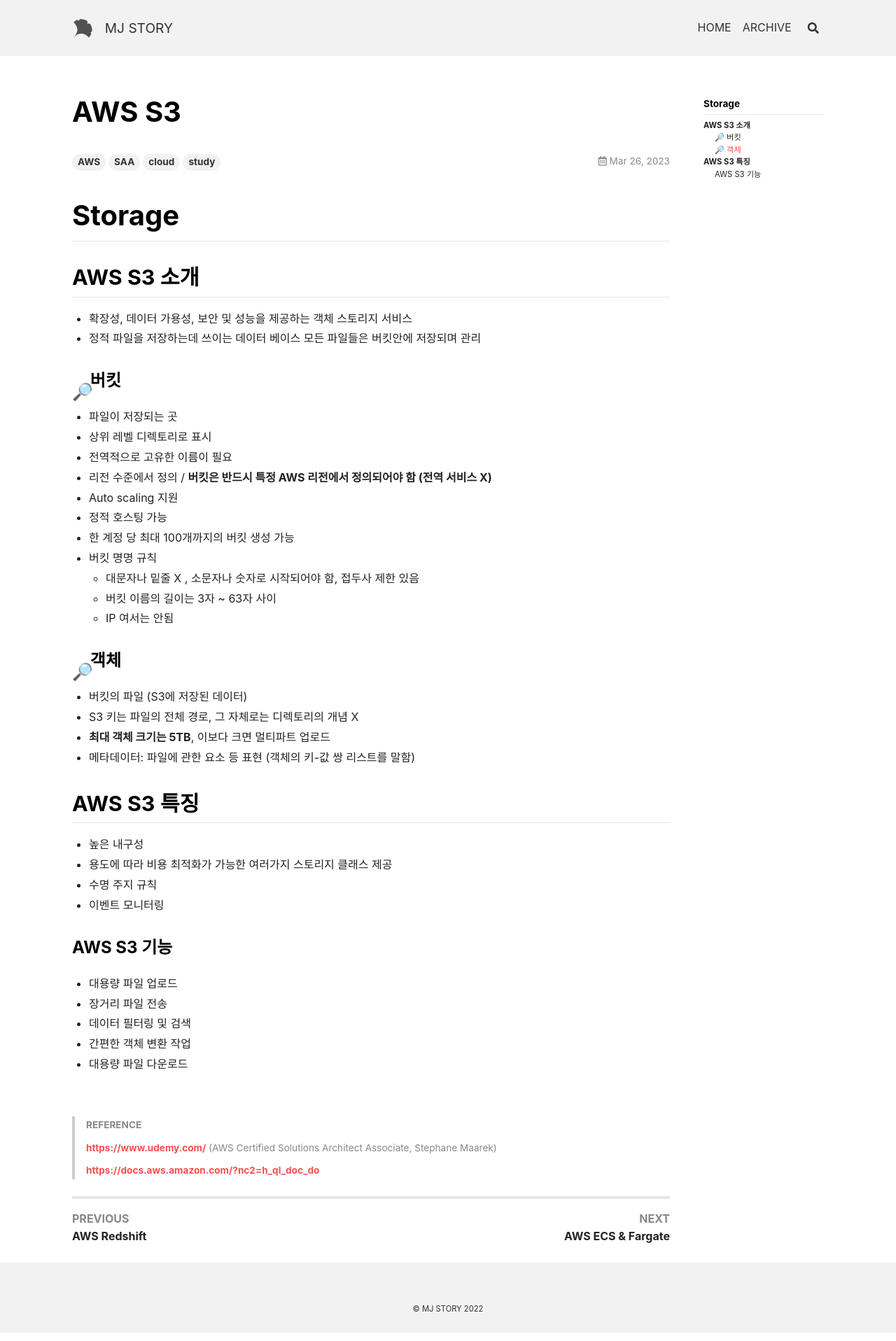
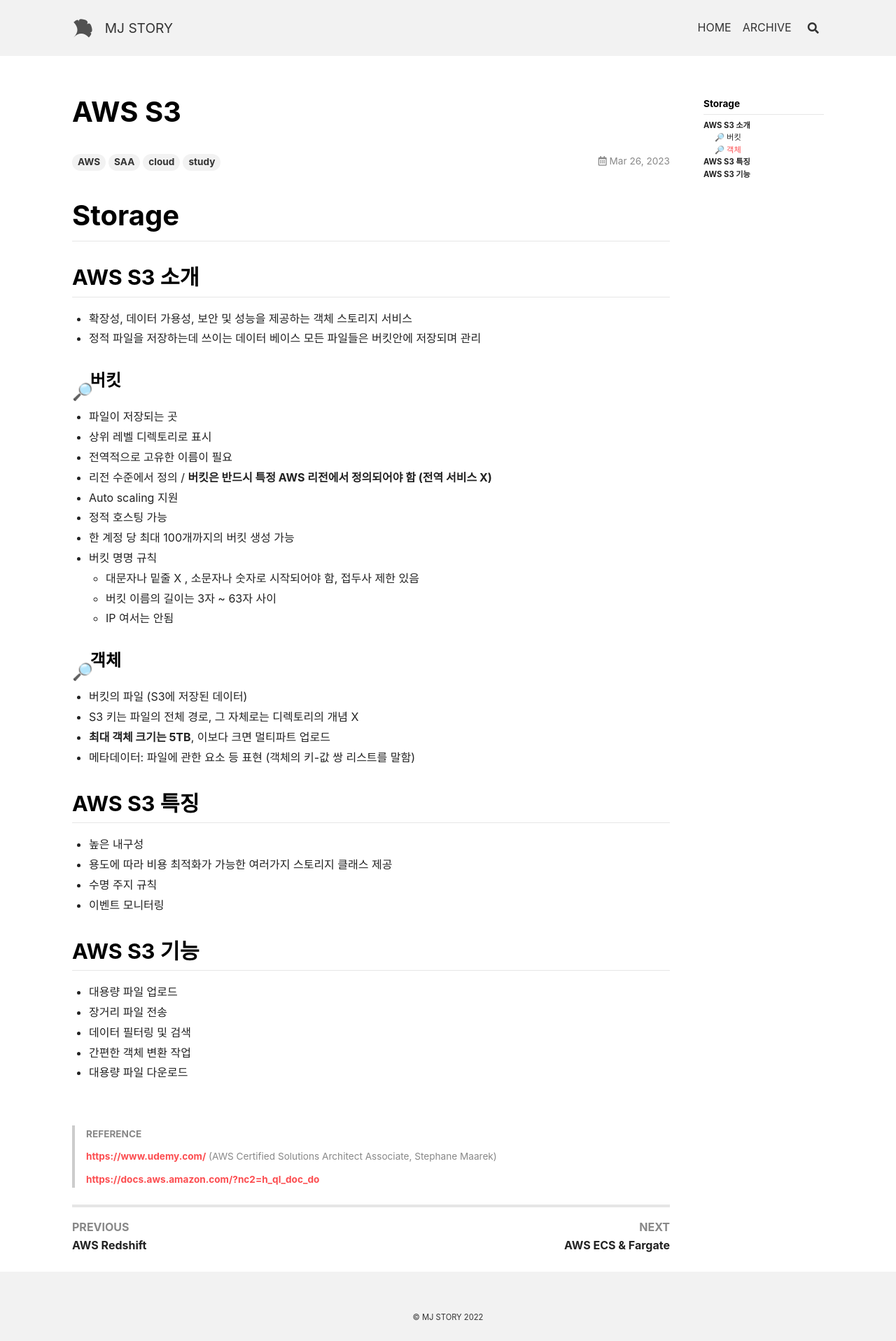
Before and after one commit to cloudnine-mj/cloudnine-mj.github.io, a Jekyll site: the page built from _posts/2023-03-26-AWS-S3.md, in a window 1280 px wide. Shown: the whole page at 70% size. Built offline with Jekyll 4.4.1, drawn with Linux system fonts in a browser that asks for light colours; nearby versions of some CDN libraries; emoji names are drawn with the system emoji font.

Commit message:
230328 53 포스트 수정2

```diff
--- a/_posts/2023-03-26-AWS-S3.md
+++ b/_posts/2023-03-26-AWS-S3.md
@@ -48,7 +48,7 @@ tags: [AWS, SAA, cloud, study]
 
 
 
-### AWS S3 기능
+## AWS S3 기능
 
 * 대용량 파일 업로드
 * 장거리 파일 전송
```
